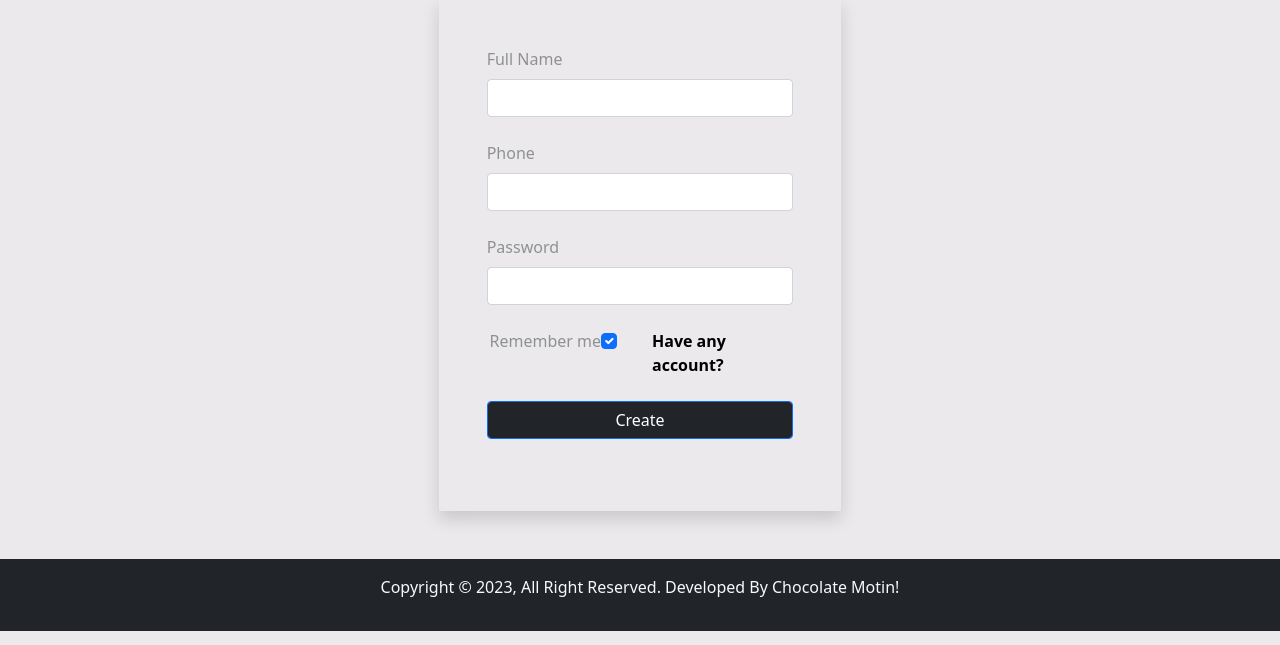
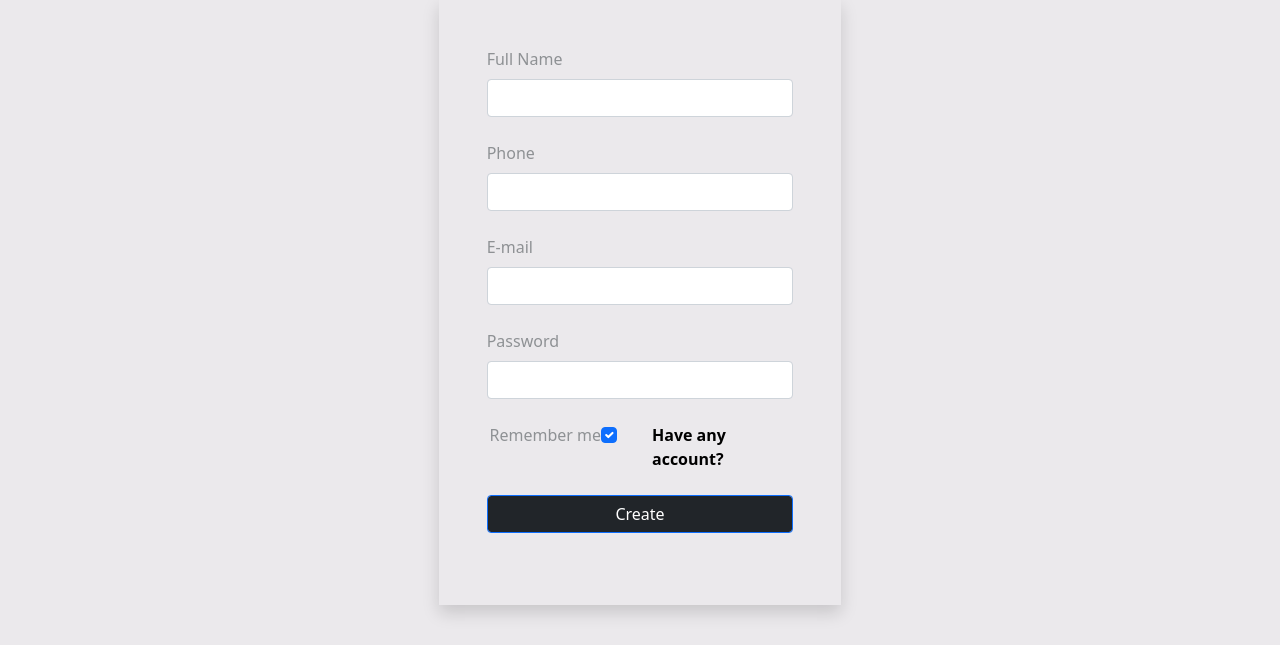
Before and after one commit to DSwithSiam/ToLet-Security, a Django app: page /register/ in a window 1280 px wide. Shown: the part 255-900 px from the top of the page. Run offline with Django 4.2, Linux system fonts and the light colour scheme; some libraries are stand-ins or nearby versions.

Commit message:
user register

```diff
--- a/tolet/myapp/admin.py
+++ b/tolet/myapp/admin.py
@@ -4,3 +4,5 @@ from myapp.models import *
 
 # Register your models here.
 admin.site.register(Service)
+admin.site.register(Register)
+admin.site.register(Property)
--- a/tolet/myapp/templates/register.html
+++ b/tolet/myapp/templates/register.html
@@ -16,27 +16,34 @@
     <!-- Pills navs -->
 
     <!-- Pills content -->
-    <div class="tab-content">
+    <div class="tab-content" method = "post">
+        {% csrf_token %}
         <div class="tab-pane fade show active" id="pills-login" role="tabpanel" aria-labelledby="tab-login">
             <form class="">
                 <div class="shadow p-5">
                     <!-- Name input -->
                     <div class="form-outline mb-4">
                         <label class="form-label" for="loginName">Full Name</label>
-                        <input type="text" id="FullName" class="form-control" />
+                        <input type="text" name = 'fullName' id="fullName" class="form-control" />
 
                     </div>
                     <!-- Phone input -->
                     <div class="form-outline mb-4">
                         <label class="form-label" for="loginName">Phone</label>
-                        <input type="text" id="Phone" class="form-control" />
+                        <input type="text" name = "phone" id="phone" class="form-control" />
+
+                    </div>
+                    <!-- Email input -->
+                    <div class="form-outline mb-4">
+                        <label class="form-label" for="loginName">E-mail</label>
+                        <input type="text" name = "email" id="email" class="form-control" />
 
                     </div>
 
                     <!-- Password input -->
                     <div class="form-outline mb-4">
                         <label class="form-label" for="loginPassword">Password</label>
-                        <input type="password" id="loginPassword" class="form-control" />
+                        <input type="password" name = "password" id="password" class="form-control" />
 
                     </div>
 
--- a/tolet/myapp/views.py
+++ b/tolet/myapp/views.py
@@ -1,6 +1,7 @@
-from django.shortcuts import render
+from django.shortcuts import redirect, render
 from myapp.models import *
 from django.contrib.auth.decorators import login_required
+from django.contrib.auth.models import User
 
 
 # Create your views here.
@@ -14,6 +15,18 @@ def log_in(request):
     return render(request,'login.html')
 
 def register(request):
+    if request.method == 'POST':
+        fullName = request.POST.get("fullName")
+        phone = request.POST.get("phone")
+        email = request.POST.get("email")
+        password = request.POST.get("password")
+        rg_user = User.objects.create_user(fullName, phone, email, password)
+        # rg_user = Register(name = fullName, phone = phone, email = email, password = password)
+
+        rg_user.save()
+        print(fullName, phone, email, password)
+        return redirect("login.html")
+
     return render(request,'register.html')
 
 def about(request):
```
Also changed, not shown: tolet/myapp/models.py (+9 -0 lines), tolet/myapp/templates/addproperty.html (+8 -1 lines), tolet/db.sqlite3, tolet/myapp/migrations/0002_property_register.py (added).
